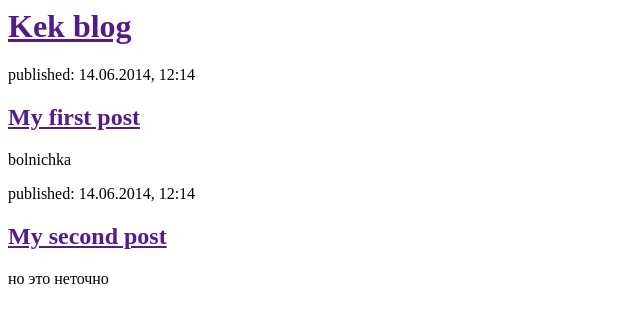
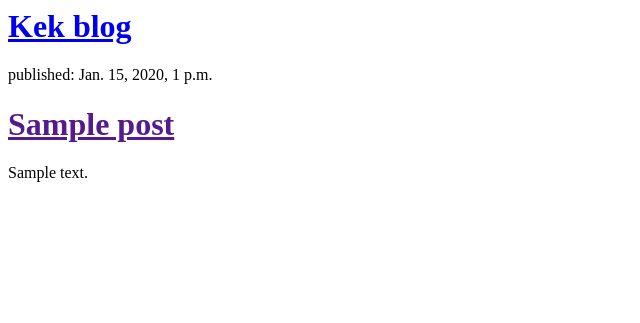
Before and after one commit to denchik30/my-first-blog, a Django app: template blog/templates/blog/post_list.html in a window 1280 px wide. Shown: the top 323 px of the page, without its empty margins (0-640 px from the left). Run offline with Django 3.2, Linux system fonts and the light colour scheme; the template is opened without the code that fills it: values that come from a table or form of the project are taken from there, others are empty; tables that the repository leaves empty hold one stand-in row (values such as "Sample post").

Commit message:
Modified templates to display post from databased

```diff
--- a/blog/models.py
+++ b/blog/models.py
@@ -12,5 +12,5 @@ class Post(models.Model):
 	    self.published_date = timezone.now()
 	    self.save()
 
-	def _str_(self):
+	def __str__(self):
 	    return self.title
--- a/blog/templates/blog/post_list.html
+++ b/blog/templates/blog/post_list.html
@@ -3,20 +3,16 @@
             <title>Memes</title>
         </head>
         <body>
-            <div>
-                <h1><a href="">Kek blog</a></h1>
-            </div>
+                <div>
+        <h1><a href="/">Kek blog</a></h1>
+    </div>
 
-            <div>
-                <p>published: 14.06.2014, 12:14</p>
-                <h2><a href="">My first post</a></h2>
-                <p>bolnichka</p>
-            </div>
-
-            <div>
-                <p>published: 14.06.2014, 12:14</p>
-                <h2><a href="">My second post</a></h2>
-                <p>но это неточно</p>
-            </div>
+    {% for Post in posts %}
+        <div>
+            <p>published: {{ Post.published_date }}</p>
+            <h1><a href="">{{ Post.title }}</a></h1>
+            <p>{{ Post.text|linebreaksbr }}</p>
+        </div>
+    {% endfor %}
         </body>
     </html>
--- a/blog/views.py
+++ b/blog/views.py
@@ -1,6 +1,9 @@
 from django.shortcuts import render
+from django.utils import timezone
+from .models import Post
 
 def post_list(request):
-	return render(request, 'blog/post_list.html',{})
+	posts = Post.objects.filter(published_date__lte=timezone.now()).order_by('published_date')
+	return render(request, 'blog/post_list.html',{'posts':posts})
 
 # Create your views here.
```
